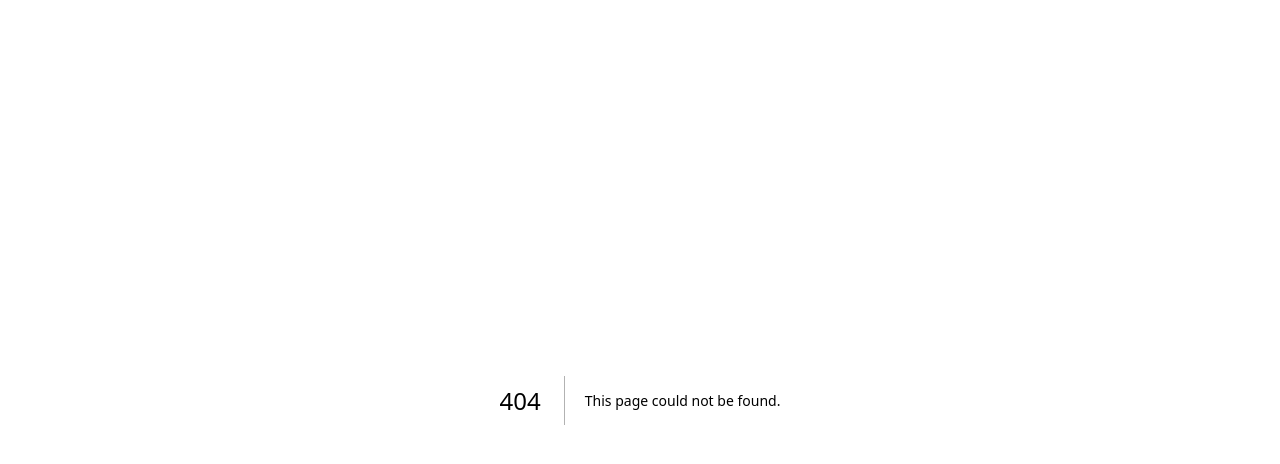
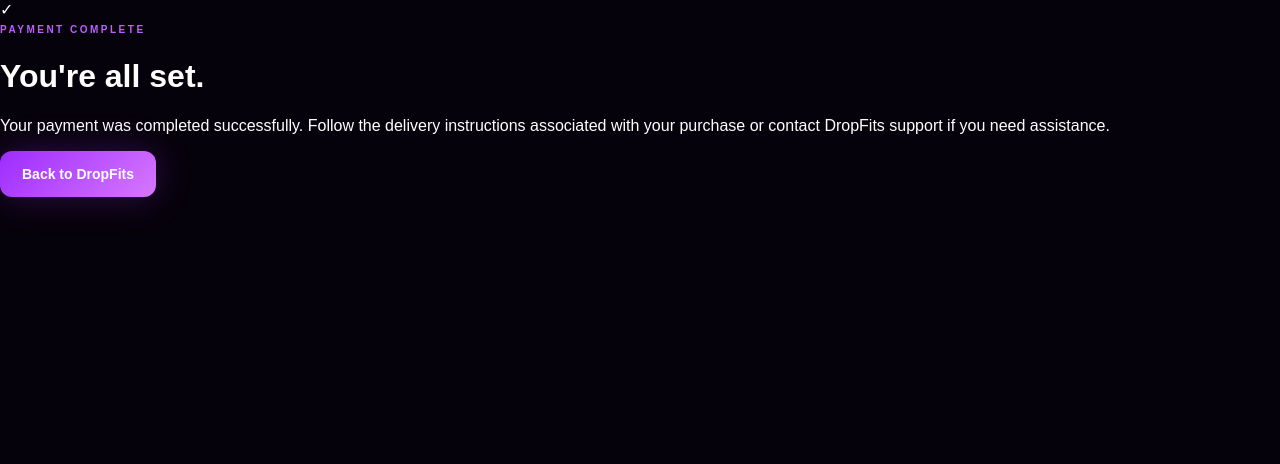
Before and after one commit to yllabs/botara-invoice, a Next.js app: page /success in a window 1280 px wide. Before the commit this address had no page. Shown: the top 464 px of the page. Built offline with nearby package versions, Linux system fonts and the light colour scheme.

Commit message:
Add SuccessPage component for payment confirmation

```diff
--- /dev/null
+++ b/app/success/page.js
@@ -0,0 +1,30 @@
+export default function SuccessPage() {
+  return (
+    <main className="successPage">
+      <div className="successCard">
+        <div className="successIcon">
+          ✓
+        </div>
+
+        <span className="eyebrow">
+          PAYMENT COMPLETE
+        </span>
+
+        <h1>
+          You're all set.
+        </h1>
+
+        <p>
+          Your payment was completed successfully.
+          Follow the delivery instructions associated
+          with your purchase or contact DropFits support
+          if you need assistance.
+        </p>
+
+        <a href="/" className="primaryButton">
+          Back to DropFits
+        </a>
+      </div>
+    </main>
+  );
+}
```
